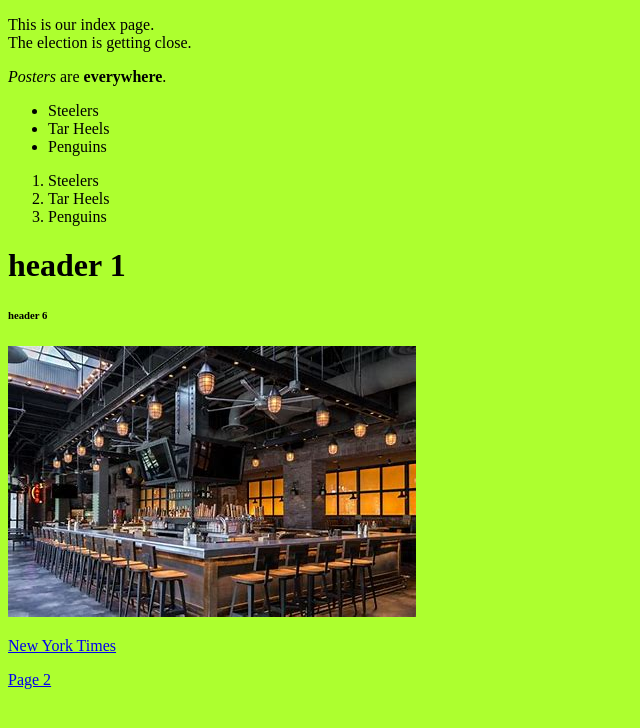
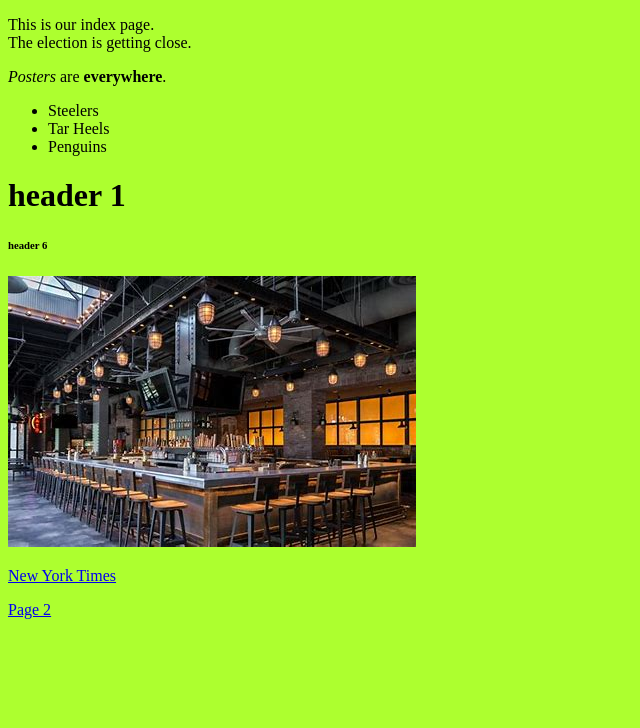
Before and after one commit to connor-okeefe/connor-okeefe.github.io, a plain HTML site: page index.html in a window 1280 px wide. Shown: the whole page, without its empty margins (0-640 px from the left). Drawn offline with Linux system fonts and the light colour scheme.

Commit message:
Add files via upload

```diff
--- a/index.html
+++ b/index.html
@@ -4,6 +4,8 @@
 
 <head>
 <title>October 22, 2024</title>
+
+<link rel="stylesheet" type="text/css" href='default.css'>
 
 </head>
 
@@ -19,16 +21,19 @@
     <li>Penguins</li>
 </ul>
 
-<ol>
+<!--<ol>
     <li>Steelers</li>
     <li>Tar Heels</li>
     <li>Penguins</li>
 </ol>
-
+-->
 <h1>header 1</h1>
 <h6>header 6</h6>
 
+<div id ="barImage">
 <img src="graphics/bar.jpg">
+</div>
+
 <p><a href="https://www.nytimes.com">New York Times</a></p>
 
 <p><a href="page2.html">Page 2</a></p>
```
